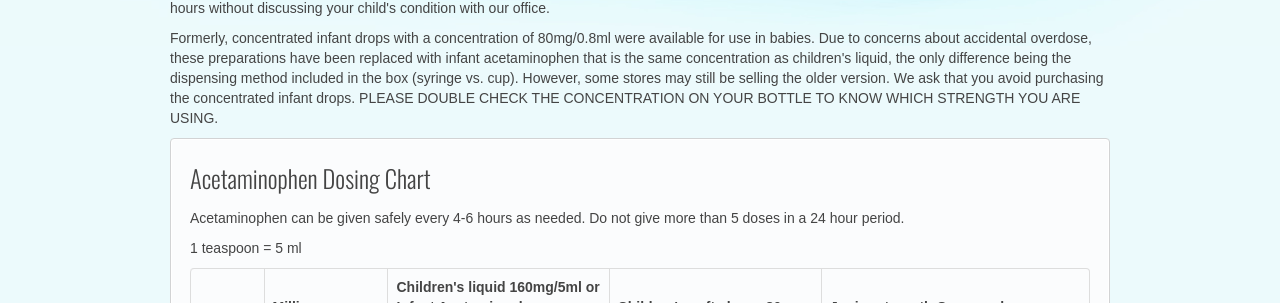
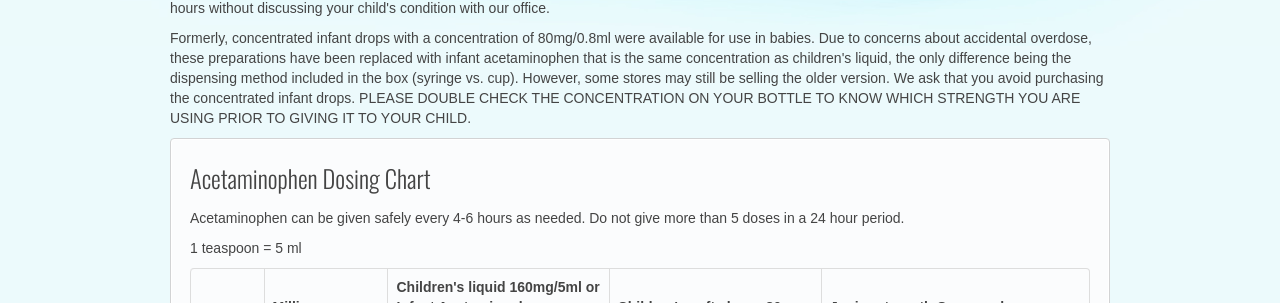
Before and after one commit to chpweb/web, a Jekyll site: the page built from medication/acetaminophen-tylenol-tempra-feverall.html, in a window 1280 px wide. Shown: the part 343-646 px from the top of the page. Built offline with Jekyll 4.4.1, drawn with Linux system fonts in a browser that asks for light colours; some web fonts are replaced; comment, search, counter and statistics services are not loaded.

Commit message:
Updated medication/acetaminophen-tylenol-tempra-feverall.html

```diff
--- a/medication/acetaminophen-tylenol-tempra-feverall.html
+++ b/medication/acetaminophen-tylenol-tempra-feverall.html
@@ -28,7 +28,7 @@ active: "health"
 
       <p>If your child is over two months of age, you can safely give him or her acetaminophen for fever or discomfort.  Do not give Tylenol for more than 72 hours without discussing your child's condition with our office.</p>
 
-          <p>Formerly, concentrated infant drops with a concentration of 80mg/0.8ml were available for use in babies.  Due to concerns about accidental overdose, these preparations have been replaced with infant acetaminophen that is the same concentration as children's liquid, the only difference being the dispensing method included in the box (syringe vs. cup).  However, some stores may still be selling the older version.  We ask that you avoid purchasing the concentrated infant drops.  PLEASE DOUBLE CHECK THE CONCENTRATION ON YOUR BOTTLE TO KNOW WHICH STRENGTH YOU ARE USING.</p>
+          <p>Formerly, concentrated infant drops with a concentration of 80mg/0.8ml were available for use in babies.  Due to concerns about accidental overdose, these preparations have been replaced with infant acetaminophen that is the same concentration as children's liquid, the only difference being the dispensing method included in the box (syringe vs. cup).  However, some stores may still be selling the older version.  We ask that you avoid purchasing the concentrated infant drops.  PLEASE DOUBLE CHECK THE CONCENTRATION ON YOUR BOTTLE TO KNOW WHICH STRENGTH YOU ARE USING PRIOR TO GIVING IT TO YOUR CHILD.</p>
 
 	<div class="well">
       <h3>Acetaminophen Dosing Chart</h3>
```
